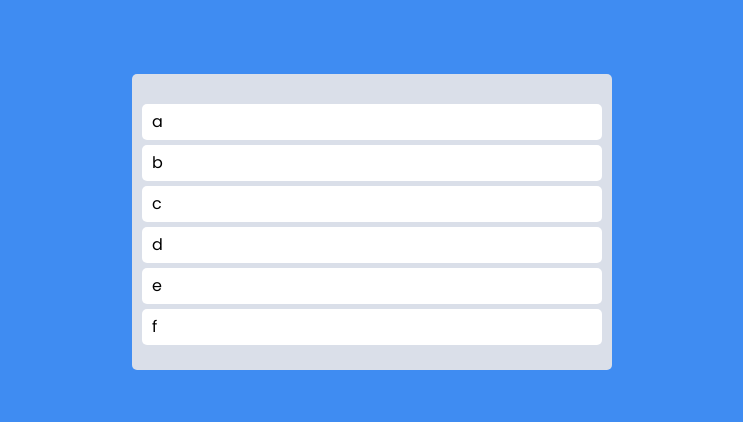
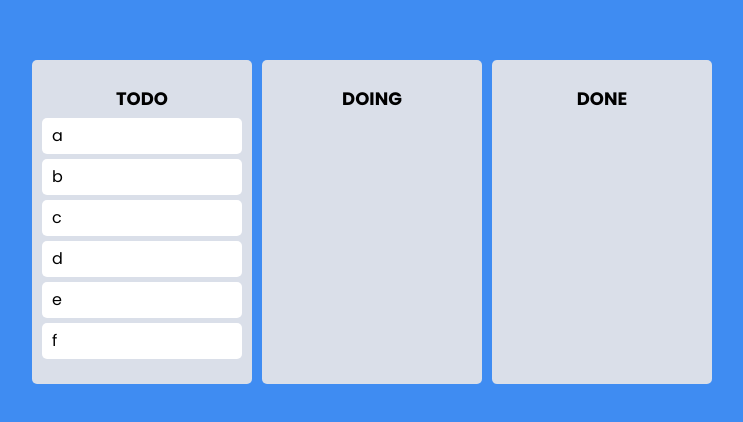
Before and after one commit to yujini-kim/todolist, a React (Create React App) app: page / in a window 1280 px wide. Shown: the part 178-600 px from the top of the page, without its empty margins (268-1011 px from the left). Built offline with nearby package versions, Linux system fonts and the light colour scheme.

Commit message:
feat: Board 컴포넌트 추가

```diff
--- a/src/App.tsx
+++ b/src/App.tsx
@@ -1,17 +1,13 @@
-import {
-  DragDropContext,
-  Droppable,
-  Draggable,
-  DropResult,
-} from 'react-beautiful-dnd';
+import { DragDropContext, DropResult } from 'react-beautiful-dnd';
 import { useRecoilState } from 'recoil';
 import styled from 'styled-components';
 import { toDoState } from './atoms';
-import DragableCard from './component/DragableCard';
+
+import Board from './component/Board';
 
 const Wrapper = styled.div`
   display: flex;
-  max-width: 480px;
+  max-width: 680px;
   width: 100%;
   margin: 0 auto;
   justify-content: center;
@@ -22,50 +18,20 @@
 const Boards = styled.div`
   display: grid;
   width: 100%;
-  grid-template-columns: repeat(1, 1fr);
+  gap: 10px;
+  grid-template-columns: repeat(3, 1fr);
 `;
-
-const Board = styled.div`
-  padding: 20px 10px;
-  padding-top: 30px;
-  background-color: ${(props) => props.theme.boardColor};
-  border-radius: 5px;
-  min-height: 200px;
-`;
-
-const toDos = ['a', 'b', 'c', 'd', 'e', 'f'];
 
 function App() {
   const [toDos, setToDos] = useRecoilState(toDoState);
-  const onDragEnd = ({ draggableId, destination, source }: DropResult) => {
-    if (!destination) return;
-    setToDos((oldToDos) => {
-      const copyToDos = [...oldToDos];
-      console.log('Delete item on', source.index);
-      console.log(copyToDos);
-      copyToDos.splice(source.index, 1);
-      console.log('Delete item');
-      console.log(copyToDos);
-      copyToDos.splice(destination?.index, 0, draggableId);
-      console.log('Put back', draggableId, 'on', destination.index);
-      console.log(copyToDos);
-      return copyToDos;
-    });
-  };
+  const onDragEnd = (info: DropResult) => {};
   return (
     <DragDropContext onDragEnd={onDragEnd}>
       <Wrapper>
         <Boards>
-          <Droppable droppableId="one">
-            {(magic) => (
-              <Board ref={magic.innerRef} {...magic.droppableProps}>
-                {toDos.map((toDo, index) => (
-                  <DragableCard key={toDo} index={index} toDo={toDo} />
-                ))}
-                {magic.placeholder}
-              </Board>
-            )}
-          </Droppable>
+          {Object.keys(toDos).map((boardId) => (
+            <Board boardId={boardId} key={boardId} toDos={toDos[boardId]} />
+          ))}
         </Boards>
       </Wrapper>
     </DragDropContext>
--- a/src/atoms.tsx
+++ b/src/atoms.tsx
@@ -1,6 +1,14 @@
 import { atom, selector } from 'recoil';
 
-export const toDoState = atom({
+interface IToDoState {
+  [key: string]: string[];
+}
+
+export const toDoState = atom<IToDoState>({
   key: 'toDo',
-  default: ['a', 'b', 'c', 'd', 'e', 'f'],
+  default: {
+    TODO: ['a', 'b', 'c', 'd', 'e', 'f'],
+    DOING: [],
+    DONE: [],
+  },
 });
--- /dev/null
+++ b/src/component/Board.tsx
@@ -0,0 +1,42 @@
+import { Droppable } from 'react-beautiful-dnd';
+import DragableCard from './DragableCard';
+import styled from 'styled-components';
+
+const Wrapper = styled.div`
+  padding: 20px 10px;
+  padding-top: 30px;
+  background-color: ${(props) => props.theme.boardColor};
+  border-radius: 5px;
+  min-height: 200px;
+`;
+
+const Title = styled.h2`
+  text-align: center;
+  font-weight: 600;
+  margin-bottom: 10px;
+  font-size: 18px;
+`;
+interface IProps {
+  toDos: string[];
+  boardId: string;
+}
+
+const Board = ({ toDos, boardId }: IProps) => {
+  return (
+    <Wrapper>
+      <Title>{boardId}</Title>
+      <Droppable droppableId={boardId}>
+        {(magic) => (
+          <div ref={magic.innerRef} {...magic.droppableProps}>
+            {toDos.map((toDo, index) => (
+              <DragableCard key={toDo} index={index} toDo={toDo} />
+            ))}
+            {magic.placeholder}
+          </div>
+        )}
+      </Droppable>
+    </Wrapper>
+  );
+};
+
+export default Board;
```
